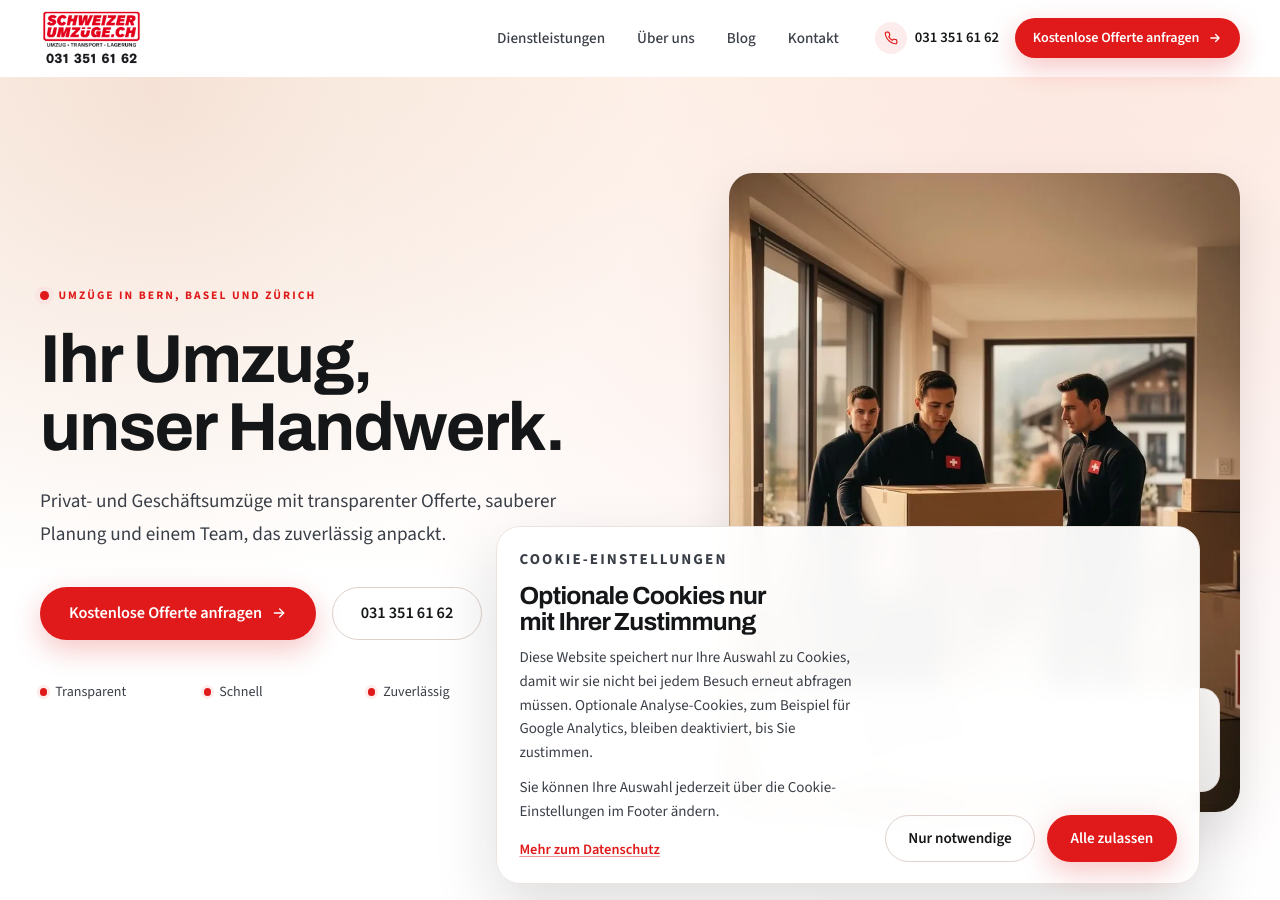
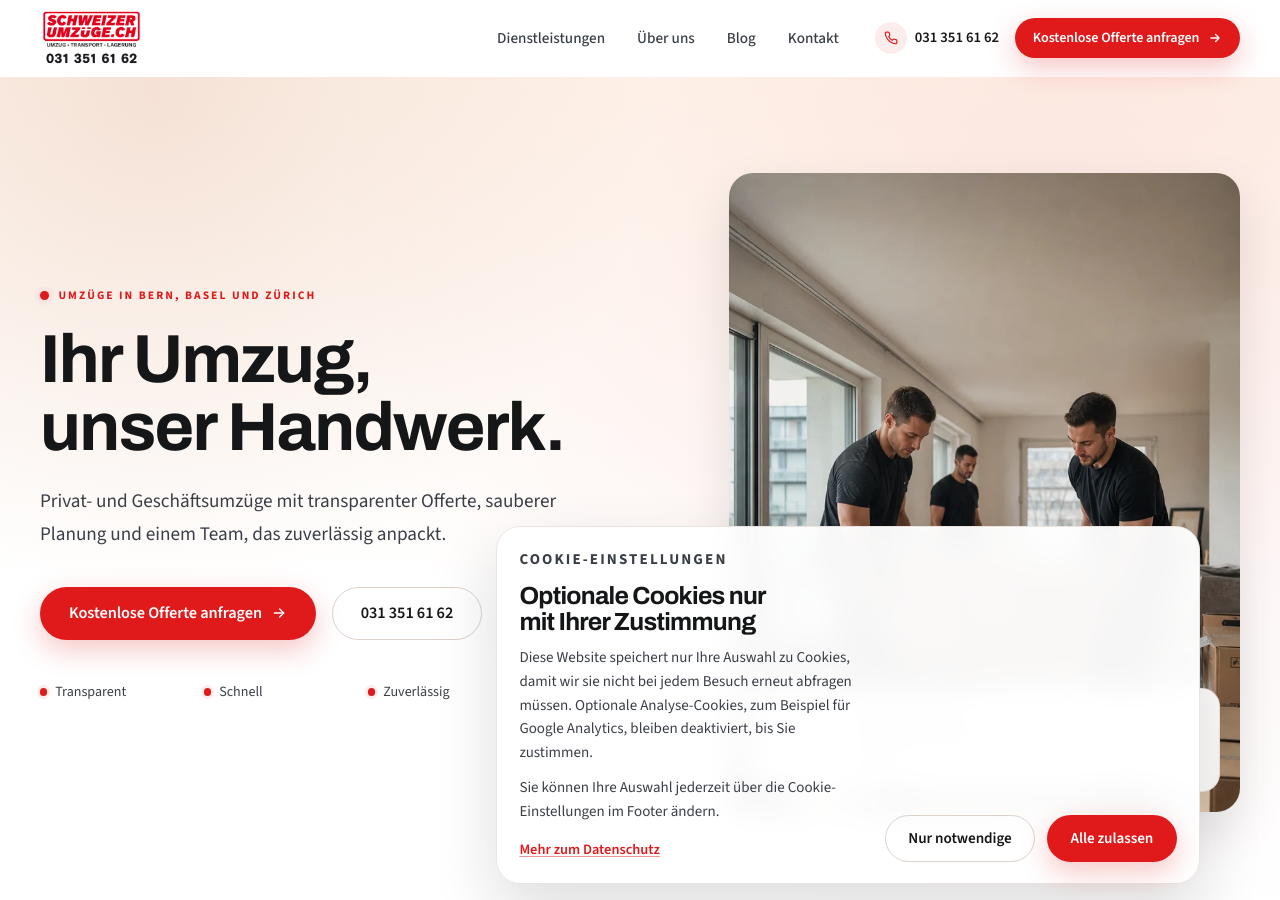
Before and after one commit to perstarke-webdev/schweizerumzuege-site, a Jekyll site: the page built from index.html, in a window 1280 px wide and 900 px high. Built offline with Jekyll 4.4.1, drawn with Linux system fonts in a browser that asks for light colours.

Commit message:
Update hero and gallery imagery

```diff
--- a/index.html
+++ b/index.html
@@ -33,7 +33,7 @@
 
     <div class="hero__visual" data-reveal>
       <div class="hero__image">
-        <img src="{{ '/assets/images/home/hero-480.webp' | relative_url }}" srcset="{{ '/assets/images/home/hero-480.webp' | relative_url }} 480w, {{ '/assets/images/home/hero-800.webp' | relative_url }} 800w, {{ '/assets/images/home/hero.webp' | relative_url }} 1080w" sizes="(max-width: 919px) calc(100vw - 2rem), (max-width: 1279px) 44vw, 520px" alt="Umzugsteam von Schweizer Umzüge trägt eine Umzugskiste in eine Wohnung." width="1080" height="1920" fetchpriority="high" loading="eager" decoding="async">
+        <img src="{{ '/assets/images/home/hero-480.webp' | relative_url }}" srcset="{{ '/assets/images/home/hero-480.webp' | relative_url }} 480w, {{ '/assets/images/home/hero-800.webp' | relative_url }} 800w, {{ '/assets/images/home/hero.webp' | relative_url }} 1080w" sizes="(max-width: 919px) calc(100vw - 2rem), (max-width: 1279px) 44vw, 520px" alt="Geöffneter Umzugswagen von Schweizer Umzüge bei einem laufenden Einsatz." width="1080" height="1350" fetchpriority="high" loading="eager" decoding="async">
       </div>
       <div class="hero__badge" aria-label="Kurze Einordnung">
         <span class="hero__badge-stars" aria-hidden="true">
@@ -141,26 +141,32 @@
       <div class="impressions__viewport">
         <div class="impressions" aria-label="Einblicke in Umzüge" data-gallery-track tabindex="0">
           <figure class="impressions__item" data-reveal>
-            <a class="impressions__trigger" href="{{ '/assets/images/impressions/apartment.webp' | relative_url }}" data-gallery-open data-gallery-alt="Verpackte Umzugskartons in einem hellen Wohnraum." aria-label="Bild öffnen: Verpackte Umzugskartons in einem hellen Wohnraum.">
-              <img src="{{ '/assets/images/impressions/apartment.webp' | relative_url }}" alt="Verpackte Umzugskartons in einem hellen Wohnraum." width="1024" height="683" loading="lazy" decoding="async">
+            <a class="impressions__trigger" href="{{ '/assets/images/impressions/einsatz-umzugswagen.webp' | relative_url }}" data-gallery-open data-gallery-alt="Geöffneter Umzugswagen bei einem Einsatz von Schweizer Umzüge." aria-label="Bild öffnen: Geöffneter Umzugswagen bei einem Einsatz von Schweizer Umzüge.">
+              <img src="{{ '/assets/images/impressions/einsatz-umzugswagen.webp' | relative_url }}" alt="Geöffneter Umzugswagen bei einem Einsatz von Schweizer Umzüge." width="1200" height="1600" loading="lazy" decoding="async">
               <span class="impressions__hint">Bild öffnen</span>
             </a>
           </figure>
           <figure class="impressions__item" data-reveal>
-            <a class="impressions__trigger" href="{{ '/assets/images/impressions/couple.webp' | relative_url }}" data-gallery-open data-gallery-alt="Kunden begleiten den Umzug in entspannter Atmosphäre." aria-label="Bild öffnen: Kunden begleiten den Umzug in entspannter Atmosphäre.">
-              <img src="{{ '/assets/images/impressions/couple.webp' | relative_url }}" alt="Kunden begleiten den Umzug in entspannter Atmosphäre." width="1024" height="683" loading="lazy" decoding="async">
+            <a class="impressions__trigger" href="{{ '/assets/images/impressions/einsatz-moebellift.webp' | relative_url }}" data-gallery-open data-gallery-alt="Möbellift an einem Wohnhaus während eines Umzugs." aria-label="Bild öffnen: Möbellift an einem Wohnhaus während eines Umzugs.">
+              <img src="{{ '/assets/images/impressions/einsatz-moebellift.webp' | relative_url }}" alt="Möbellift an einem Wohnhaus während eines Umzugs." width="1200" height="1600" loading="lazy" decoding="async">
               <span class="impressions__hint">Bild öffnen</span>
             </a>
           </figure>
           <figure class="impressions__item" data-reveal>
-            <a class="impressions__trigger" href="{{ '/assets/images/impressions/tape.webp' | relative_url }}" data-gallery-open data-gallery-alt="Sorgfältig vorbereitetes Verpackungsmaterial für den Umzug." aria-label="Bild öffnen: Sorgfältig vorbereitetes Verpackungsmaterial für den Umzug.">
-              <img src="{{ '/assets/images/impressions/tape.webp' | relative_url }}" alt="Sorgfältig vorbereitetes Verpackungsmaterial für den Umzug." width="1024" height="683" loading="lazy" decoding="async">
+            <a class="impressions__trigger" href="{{ '/assets/images/impressions/einsatz-aussenansicht.webp' | relative_url }}" data-gallery-open data-gallery-alt="Umzugswagen mit Möbellift vor einem Wohnhaus." aria-label="Bild öffnen: Umzugswagen mit Möbellift vor einem Wohnhaus.">
+              <img src="{{ '/assets/images/impressions/einsatz-aussenansicht.webp' | relative_url }}" alt="Umzugswagen mit Möbellift vor einem Wohnhaus." width="1200" height="1600" loading="lazy" decoding="async">
               <span class="impressions__hint">Bild öffnen</span>
             </a>
           </figure>
           <figure class="impressions__item" data-reveal>
-            <a class="impressions__trigger" href="{{ '/assets/images/about/van.webp' | relative_url }}" data-gallery-open data-gallery-alt="Geladene Umzugskisten im Fahrzeug von Schweizer Umzüge." aria-label="Bild öffnen: Geladene Umzugskisten im Fahrzeug von Schweizer Umzüge.">
-              <img src="{{ '/assets/images/about/van.webp' | relative_url }}" alt="Geladene Umzugskisten im Fahrzeug von Schweizer Umzüge." width="1030" height="686" loading="lazy" decoding="async">
+            <a class="impressions__trigger" href="{{ '/assets/images/impressions/einsatz-laderaum.webp' | relative_url }}" data-gallery-open data-gallery-alt="Verpackte Möbel und Schutzdecken im Umzugswagen." aria-label="Bild öffnen: Verpackte Möbel und Schutzdecken im Umzugswagen.">
+              <img src="{{ '/assets/images/impressions/einsatz-laderaum.webp' | relative_url }}" alt="Verpackte Möbel und Schutzdecken im Umzugswagen." width="1200" height="1600" loading="lazy" decoding="async">
+              <span class="impressions__hint">Bild öffnen</span>
+            </a>
+          </figure>
+          <figure class="impressions__item" data-reveal>
+            <a class="impressions__trigger" href="{{ '/assets/images/impressions/einsatz-reinigung.webp' | relative_url }}" data-gallery-open data-gallery-alt="Reinigung eines Küchenschranks nach einem Umzug." aria-label="Bild öffnen: Reinigung eines Küchenschranks nach einem Umzug.">
+              <img src="{{ '/assets/images/impressions/einsatz-reinigung.webp' | relative_url }}" alt="Reinigung eines Küchenschranks nach einem Umzug." width="1200" height="1600" loading="lazy" decoding="async">
               <span class="impressions__hint">Bild öffnen</span>
             </a>
           </figure>
```
Also changed, not shown: _pages/ueber-uns.html (+15 -9 lines), assets/images/home/hero-480.webp, assets/images/home/hero-800.webp, assets/images/home/hero.webp, assets/images/impressions/einsatz-aussenansicht.webp (added), assets/images/impressions/einsatz-laderaum.webp (added), assets/images/impressions/einsatz-moebellift.webp (added), assets/images/impressions/einsatz-reinigung.webp (added), assets/images/impressions/einsatz-umzugswagen.webp (added).
